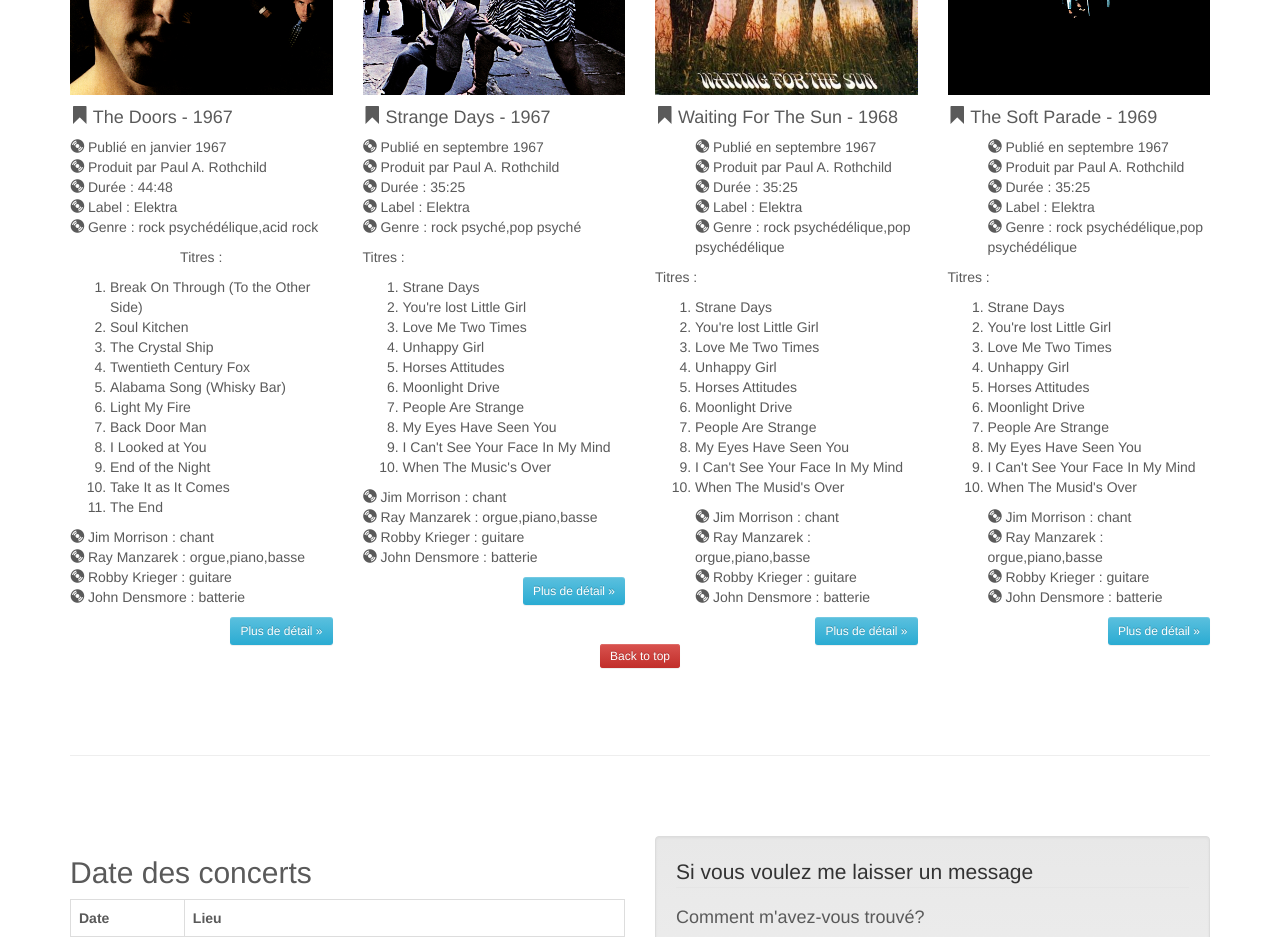
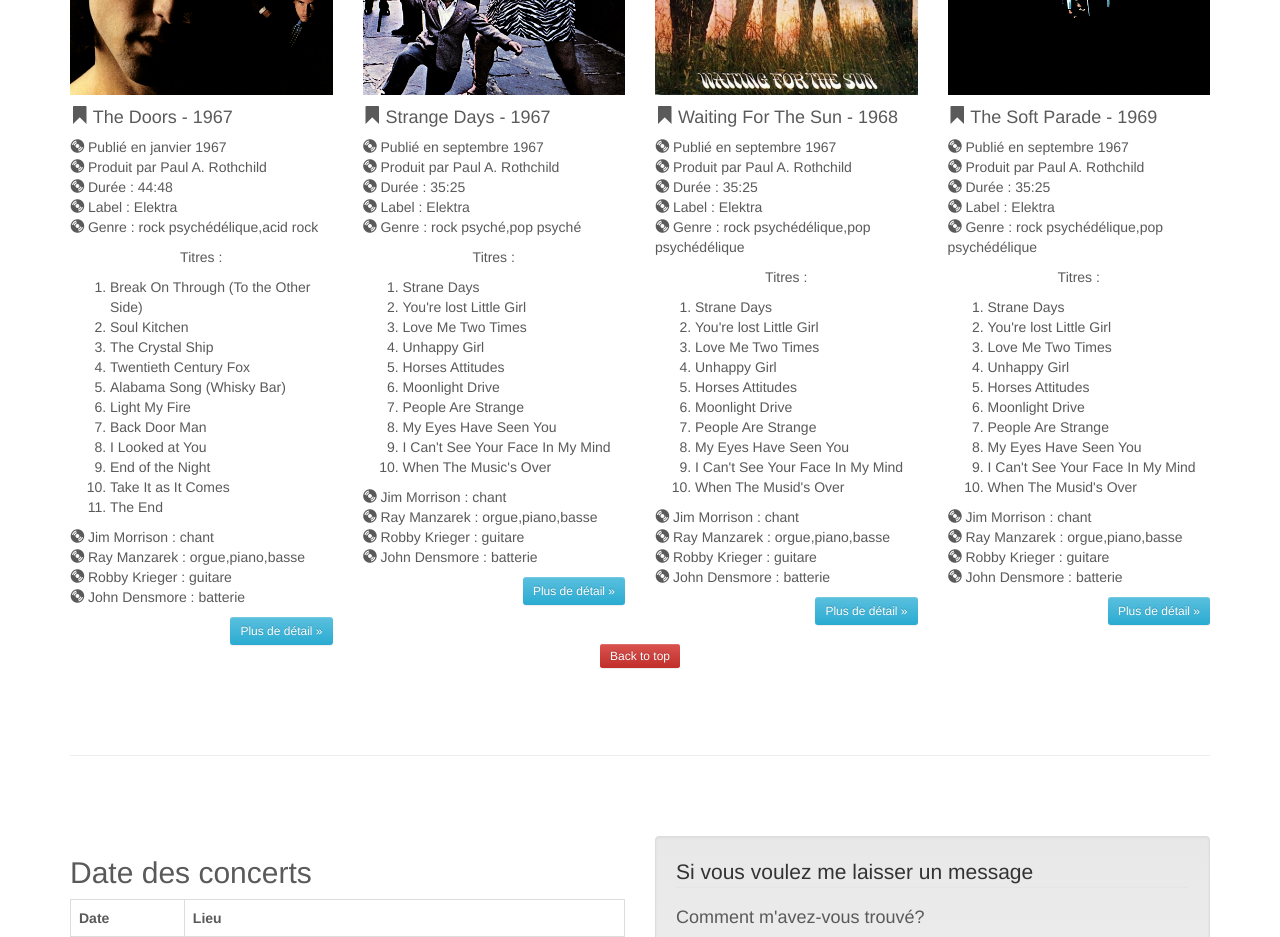
Before and after one commit to Jean-at-simplon/exercices_perso, a plain HTML site: page thedoors/index.html in a window 1280 px wide. Shown: the part 3060-3997 px from the top of the page. Drawn offline with nearby package versions, Linux system fonts and the light colour scheme; files whose address does not match are found by name.

Commit message:
Modifs du html

```diff
--- a/thedoors/index.html
+++ b/thedoors/index.html
@@ -349,7 +349,7 @@
                 <span class="glyphicon glyphicon-cd" aria-hidden="true"></span> Label : Elektra<br>
                 <span class="glyphicon glyphicon-cd" aria-hidden="true"></span> Genre : rock psyché,pop psyché<br>
               </p>
-              <p>Titres :</p>
+              <p class="album">Titres :</p>
               <ol>
                 <li>Strane Days</li>
                 <li>You're lost Little Girl</li>
@@ -373,14 +373,14 @@
 
             <div class="col-lg-3 col-sm-3 col-xs-3">
               <h4><span class="glyphicon glyphicon-bookmark" aria-hidden="true"></span> Waiting For The Sun - 1968</h4>
-              <ul class="cacher">
-                <li><span class="glyphicon glyphicon-cd" aria-hidden="true"></span> Publié en septembre 1967</li>
-                <li><span class="glyphicon glyphicon-cd" aria-hidden="true"></span> Produit par Paul A. Rothchild</li>
-                <li><span class="glyphicon glyphicon-cd" aria-hidden="true"></span> Durée : 35:25</li>
-                <li><span class="glyphicon glyphicon-cd" aria-hidden="true"></span> Label : Elektra</li>
-                <li><span class="glyphicon glyphicon-cd" aria-hidden="true"></span> Genre : rock psychédélique,pop psychédélique</li>
-              </ul>
-              <p>Titres :</p>
+              <p>
+                <span class="glyphicon glyphicon-cd" aria-hidden="true"></span> Publié en septembre 1967<br>
+                <span class="glyphicon glyphicon-cd" aria-hidden="true"></span> Produit par Paul A. Rothchild<br>
+                <span class="glyphicon glyphicon-cd" aria-hidden="true"></span> Durée : 35:25<br>
+                <span class="glyphicon glyphicon-cd" aria-hidden="true"></span> Label : Elektra<br>
+                <span class="glyphicon glyphicon-cd" aria-hidden="true"></span> Genre : rock psychédélique,pop psychédélique<br>
+              </p>
+              <p class="album">Titres :</p>
               <ol>
                 <li>Strane Days</li>
                 <li>You're lost Little Girl</li>
@@ -393,25 +393,25 @@
                 <li>I Can't See Your Face In My Mind</li>
                 <li>When The Musid's Over</li>
               </ol>
-              <ul class="cacher">
-                <li><span class="glyphicon glyphicon-cd" aria-hidden="true"></span> Jim Morrison : chant</li>
-                <li><span class="glyphicon glyphicon-cd" aria-hidden="true"></span> Ray Manzarek : orgue,piano,basse</li>
-                <li><span class="glyphicon glyphicon-cd" aria-hidden="true"></span> Robby Krieger : guitare</li>
-                <li><span class="glyphicon glyphicon-cd" aria-hidden="true"></span> John Densmore : batterie</li>
-              </ul>
+              <p>
+                <span class="glyphicon glyphicon-cd" aria-hidden="true"></span> Jim Morrison : chant<br>
+                <span class="glyphicon glyphicon-cd" aria-hidden="true"></span> Ray Manzarek : orgue,piano,basse<br>
+                <span class="glyphicon glyphicon-cd" aria-hidden="true"></span> Robby Krieger : guitare<br>
+                <span class="glyphicon glyphicon-cd" aria-hidden="true"></span> John Densmore : batterie<br>
+              <p>
               <p><a class="pull-right btn-sm btn-info" href="#" role="button">Plus de détail &raquo;</a></p>
             </div><!-- /.col-lg-3 -->
 
             <div class="col-lg-3 col-sm-3 col-xs-3">
               <h4><span class="glyphicon glyphicon-bookmark" aria-hidden="true"></span> The Soft Parade - 1969</h4>
-              <ul class="cacher">
-                <li><span class="glyphicon glyphicon-cd" aria-hidden="true"></span> Publié en septembre 1967</li>
-                <li><span class="glyphicon glyphicon-cd" aria-hidden="true"></span> Produit par Paul A. Rothchild</li>
-                <li><span class="glyphicon glyphicon-cd" aria-hidden="true"></span> Durée : 35:25</li>
-                <li><span class="glyphicon glyphicon-cd" aria-hidden="true"></span> Label : Elektra</li>
-                <li><span class="glyphicon glyphicon-cd" aria-hidden="true"></span> Genre : rock psychédélique,pop psychédélique</li>
+              <p>
+                <span class="glyphicon glyphicon-cd" aria-hidden="true"></span> Publié en septembre 1967<br>
+                <span class="glyphicon glyphicon-cd" aria-hidden="true"></span> Produit par Paul A. Rothchild<br>
+                <span class="glyphicon glyphicon-cd" aria-hidden="true"></span> Durée : 35:25<br>
+                <span class="glyphicon glyphicon-cd" aria-hidden="true"></span> Label : Elektra<br>
+                <span class="glyphicon glyphicon-cd" aria-hidden="true"></span> Genre : rock psychédélique,pop psychédélique<br>
               </ul>
-              <p>Titres :</p>
+              <p class="album">Titres :</p>
               <ol>
                 <li>Strane Days</li>
                 <li>You're lost Little Girl</li>
@@ -424,12 +424,12 @@
                 <li>I Can't See Your Face In My Mind</li>
                 <li>When The Musid's Over</li>
               </ol>
-              <ul class="cacher">
-                <li><span class="glyphicon glyphicon-cd" aria-hidden="true"></span> Jim Morrison : chant</li>
-                <li><span class="glyphicon glyphicon-cd" aria-hidden="true"></span> Ray Manzarek : orgue,piano,basse</li>
-                <li><span class="glyphicon glyphicon-cd" aria-hidden="true"></span> Robby Krieger : guitare</li>
-                <li><span class="glyphicon glyphicon-cd" aria-hidden="true"></span> John Densmore : batterie</li>
-              </ul>
+              <p>
+                <span class="glyphicon glyphicon-cd" aria-hidden="true"></span> Jim Morrison : chant<br>
+                <span class="glyphicon glyphicon-cd" aria-hidden="true"></span> Ray Manzarek : orgue,piano,basse<br>
+                <span class="glyphicon glyphicon-cd" aria-hidden="true"></span> Robby Krieger : guitare<br>
+                <span class="glyphicon glyphicon-cd" aria-hidden="true"></span> John Densmore : batterie<br>
+              </p>
               <p><a class="pull-right btn-sm btn-info" href="#" role="button">Plus de détail &raquo;</a></p>
             </div><!-- /.col-lg-3 -->
           </div><!-- /.row -->
```
